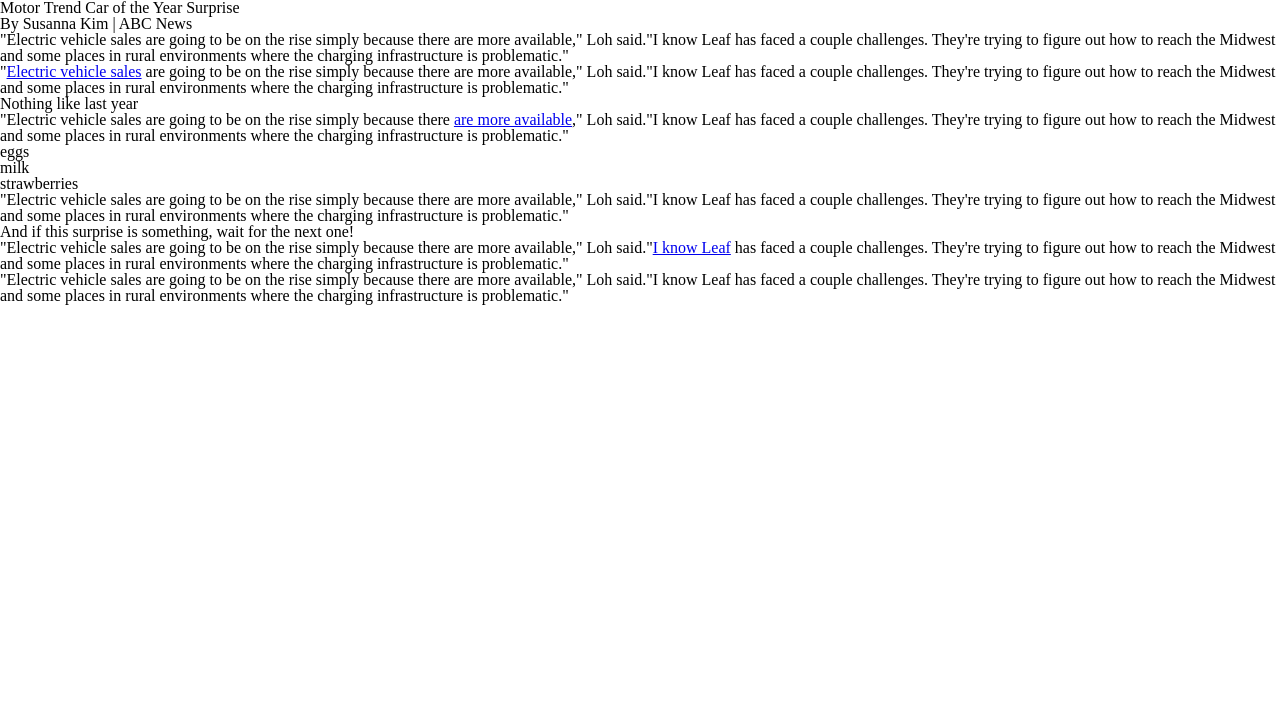
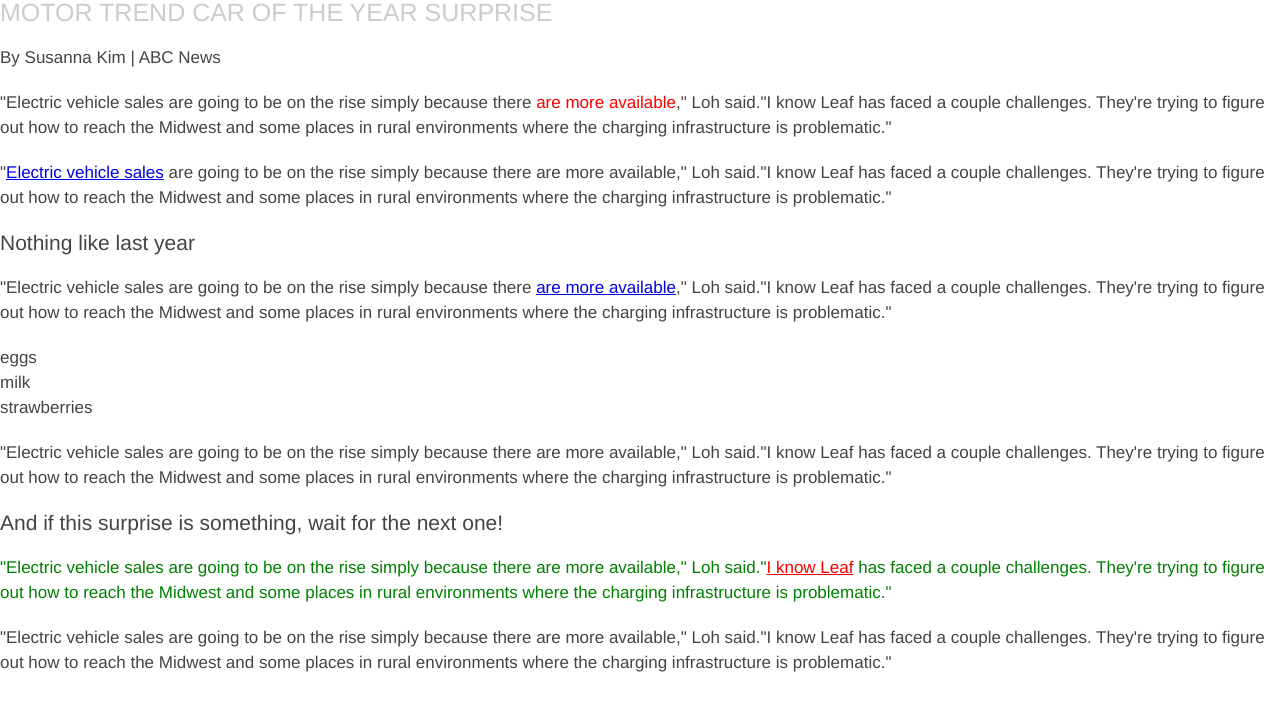
Before and after one commit to unleashit/web-lesson, a plain HTML site: page index.html in a window 1280 px wide. Drawn offline with nearby package versions, Linux system fonts and the light colour scheme; a script that the page names is missing.

Commit message:
Lesson 2
Added basic styles to index.

```diff
--- a/css/styles.css
+++ b/css/styles.css
@@ -1 +1,22 @@
 /* add all styles here */
+body {
+	font-family: helvetica, sans-serif;
+	font-size: 17px;
+	color:#444;
+	line-height: 25px;
+}
+h1 {
+	font-size: 25px;
+	text-transform: uppercase;
+	color:#ccc;
+
+}
+h2 {
+	font-size: 21px;
+	}
+p, h1, h2, ul {margin-bottom:20px;}
+
+
+.special {
+	color: red;
+}
--- a/index.html
+++ b/index.html
@@ -21,7 +21,7 @@
 <h1>Motor Trend Car of the Year Surprise</h1>
 <p><span class="author">By Susanna Kim</span> | <span class="agency">ABC News</span></p>
 
-  <p>"Electric vehicle sales are going to be on the rise simply because there   <span>are more available</span>," Loh said."I know Leaf has faced a couple   challenges. They're trying to figure out how to reach the Midwest and some places in rural environments where the charging infrastructure is   problematic."</p>
+  <p>"Electric vehicle sales are going to be on the rise simply because there  <span class="special">are more available</span>," Loh said."I know Leaf has faced a couple   challenges. They're trying to figure out how to reach the Midwest and some places in rural environments where the charging infrastructure is   problematic."</p>
   <p>"<a href="blog/blog.html">Electric vehicle sales</a> are going to be on the rise simply because there   are more available," Loh said."I know Leaf has faced a couple   challenges. They're trying to figure out how to reach the Midwest and   some places in rural environments where the charging infrastructure is   problematic."</p>
     <h2>Nothing like last year</h2>
   <p>"Electric vehicle sales are going to be on the rise simply because there <a href="#">are more available</a>," Loh said."I know Leaf has faced a couple   challenges. They're trying to figure out how to reach the Midwest and some places in rural environments where the charging infrastructure is   problematic."</p>
@@ -34,7 +34,7 @@
 
   <p>"Electric vehicle sales are going to be on the rise simply because there   are more available," Loh said."I know Leaf has faced a couple   challenges. They're trying to figure out how to reach the Midwest and   some places in rural environments where the charging infrastructure is   problematic."</p>
   <h2>And if this surprise is something, wait for the next one!</h2>
-  <p>"Electric vehicle sales are going to be on the rise simply because there   are more available," Loh said."<a href="#" class="special">I know Leaf</a> has faced a couple   challenges. They're trying to figure out how to reach the Midwest and   some places in rural environments where the charging infrastructure is   problematic."</p>
+  <p style="color:green;">"Electric vehicle sales are going to be on the rise simply because there   are more available," Loh said."<a href="#" class="special">I know Leaf</a> has faced a couple   challenges. They're trying to figure out how to reach the Midwest and   some places in rural environments where the charging infrastructure is   problematic."</p>
   <p>"Electric vehicle sales are going to be on the rise simply because there   are more available," Loh said."I know Leaf has faced a couple   challenges. They're trying to figure out how to reach the Midwest and   some places in rural environments where the charging infrastructure is   problematic."</p>
 
 <script src="ajax.googleapis.com/ajax/libs/jquery/1.10.2/jquery.min.js"></script>
```
Also changed, not shown: css/reset.css (line endings or trailing spaces), 1 other file.
